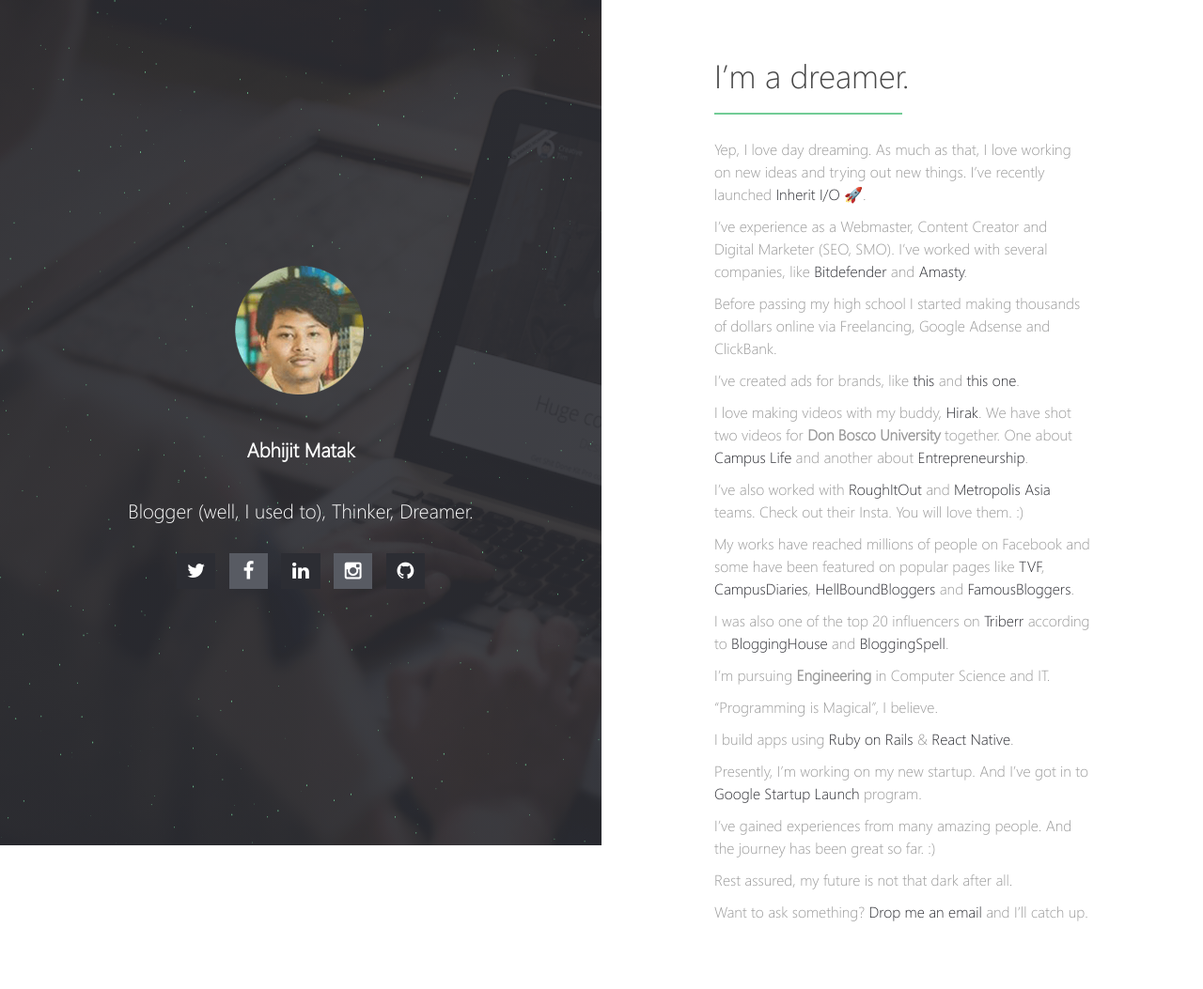
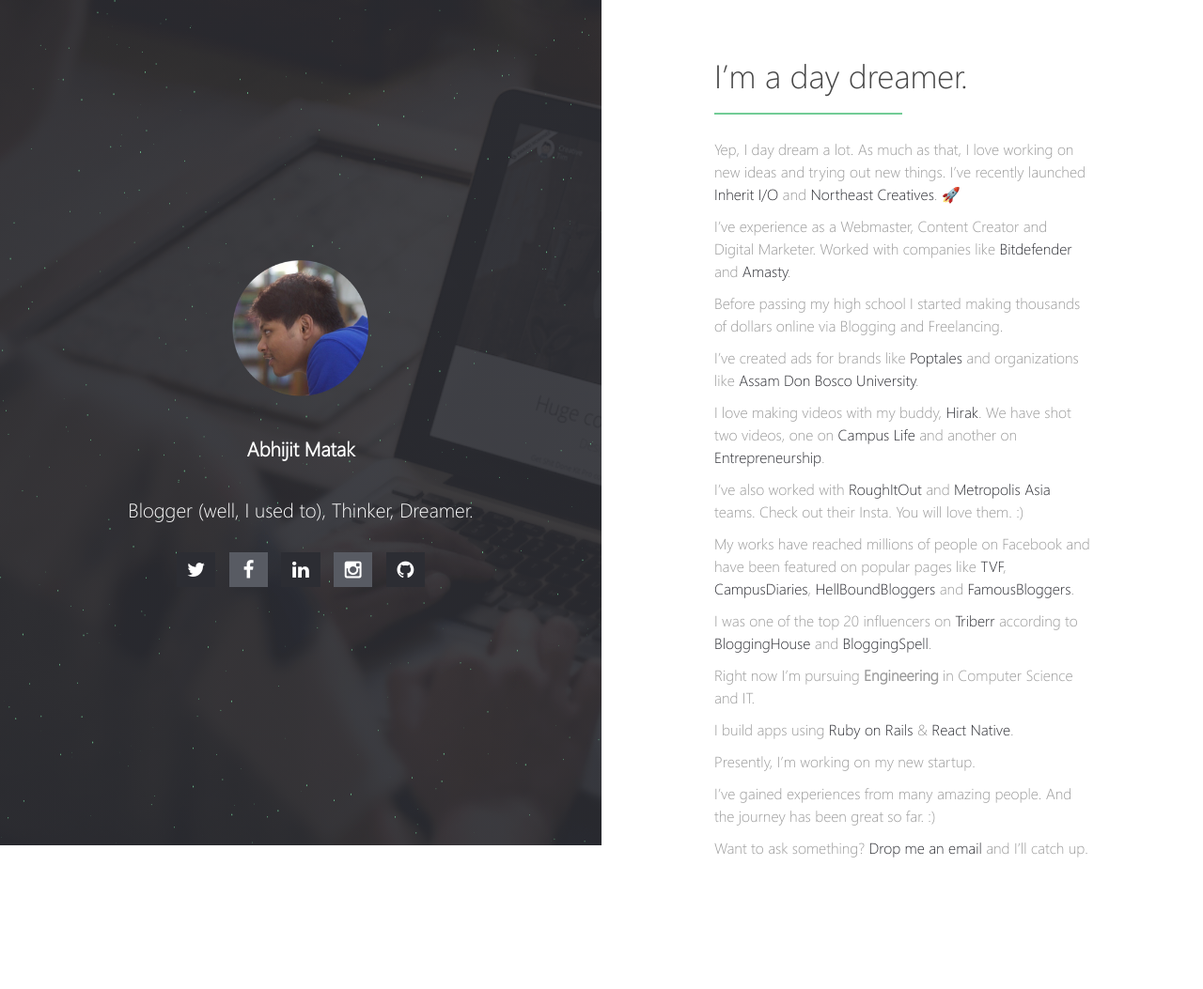
Before and after one commit to skyhitblog/skyhitblog.github.io, a Jekyll site: the page built from index.md, in a window 1280 px wide. Shown: the whole page at 94% size. Built offline with Jekyll 4.4.1, drawn with Linux system fonts in a browser that asks for light colours; our own code applies the rules of GitHub Pages for plain Markdown files; after the commit the page ends 985 px from its top, so only the background shows below that.

Commit message:
updated the about me and profile picture

```diff
--- a/_config.yml
+++ b/_config.yml
@@ -62,5 +62,3 @@ gems:
 # Exclude list
 include: [_pages]
 exclude: [README.md, Gemfile, Gemfile.lock, _site, src, vendor, CNAME, LICENSE, Rakefile, .sass-cache, .DS_Store]
-
-theme: jekyll-theme-cayman
--- a/index.md
+++ b/index.md
@@ -1,34 +1,30 @@
 ---
 layout: home
 ---
-# I'm a dreamer.
+# I'm a day dreamer.
 
-Yep, I love day dreaming. As much as that, I love working on new ideas and trying out new things. I've recently launched [Inherit I/O](http://inheritio.com) 🚀.
+Yep, I day dream a lot. As much as that, I love working on new ideas and trying out new things. I've recently launched [Inherit I/O](http://inheritio.com) and [Northeast Creatives](http://northeastcreatives.com). 🚀
 
-I've experience as a Webmaster, Content Creator and Digital Marketer (SEO, SMO). I've worked with several companies, like [Bitdefender](http://bitdefender.co.uk/) and [Amasty](http://amasty.com/).
+I've experience as a Webmaster, Content Creator and Digital Marketer. Worked with companies like [Bitdefender](http://bitdefender.co.uk/) and [Amasty](http://amasty.com/).
 
-Before passing my high school I started making thousands of dollars online via Freelancing, Google Adsense and ClickBank.
+Before passing my high school I started making thousands of dollars online via Blogging and Freelancing.
 
-I've created ads for brands, like [this](https://www.youtube.com/watch?v=z3c3GyQJVpk) and [this one](https://www.youtube.com/watch?v=x2In8M57bdY).
+I've created ads for brands like [Poptales](https://www.youtube.com/watch?v=z3c3GyQJVpk) and organizations like [Assam Don Bosco University](https://www.youtube.com/watch?v=x2In8M57bdY).
 
-I love making videos with my buddy, [Hirak](http://facebook.com/Hirakjsarma/). We have shot two videos for <b>Don Bosco University</b> together. One about [Campus Life](https://www.youtube.com/watch?v=yiQvrTI0l98) and another about [Entrepreneurship](https://www.youtube.com/watch?v=VA-7HYLgIG8).
+I love making videos with my buddy, [Hirak](http://facebook.com/Hirakjsarma/). We have shot two videos, one on [Campus Life](https://www.youtube.com/watch?v=yiQvrTI0l98) and another on [Entrepreneurship](https://www.youtube.com/watch?v=VA-7HYLgIG8).
 
 I've also worked with [RoughItOut](https://www.instagram.com/roughitout/) and [Metropolis Asia](https://www.instagram.com/metropolisasia/) teams. Check out their Insta. You will love them. :)
 
-My works have reached millions of people on Facebook and some have been featured on popular pages like [TVF](http://facebook.com/sabqtiyapahai/), [CampusDiaries](https://campusdiaries.com/), [HellBoundBloggers](http://www.hellboundbloggers.com/) and [FamousBloggers](http://famousbloggers.net/).
+My works have reached millions of people on Facebook and have been featured on popular pages like [TVF](http://facebook.com/sabqtiyapahai/), [CampusDiaries](https://campusdiaries.com/), [HellBoundBloggers](http://www.hellboundbloggers.com/) and [FamousBloggers](http://famousbloggers.net/).
 
-I was also one of the top 20 influencers on [Triberr](http://triberr.com/) according to [BloggingHouse](http://www.blogginghouse.com/top-100-triberr-bloggers/) and [BloggingSpell](http://www.bloggingspell.com/triberr-marketing-tips/).
+I was one of the top 20 influencers on [Triberr](http://triberr.com/) according to [BloggingHouse](http://www.blogginghouse.com/top-100-triberr-bloggers/) and [BloggingSpell](http://www.bloggingspell.com/triberr-marketing-tips/).
 
-I'm pursuing <b>Engineering</b> in Computer Science and IT.
-
-"Programming is Magical", I believe.
+Right now I'm pursuing <b>Engineering</b> in Computer Science and IT.
 
 I build apps using [Ruby on Rails](http://rubyonrails.org/) & [React Native](http://facebook.github.io/react-native/).
 
-Presently, I'm working on my new startup. And I've got in to [Google Startup Launch](https://developers.google.com/startups/) program.
+Presently, I'm working on my new startup.
 
 I've gained experiences from many amazing people. And the journey has been great so far. :)
 
-Rest assured, my future is not that dark after all.
-
 Want to ask something? [Drop me an email](mailto:skyhitblog@icloud.com) and I'll catch up.
```
Also changed, not shown: images/avi.png, 8 other files.
